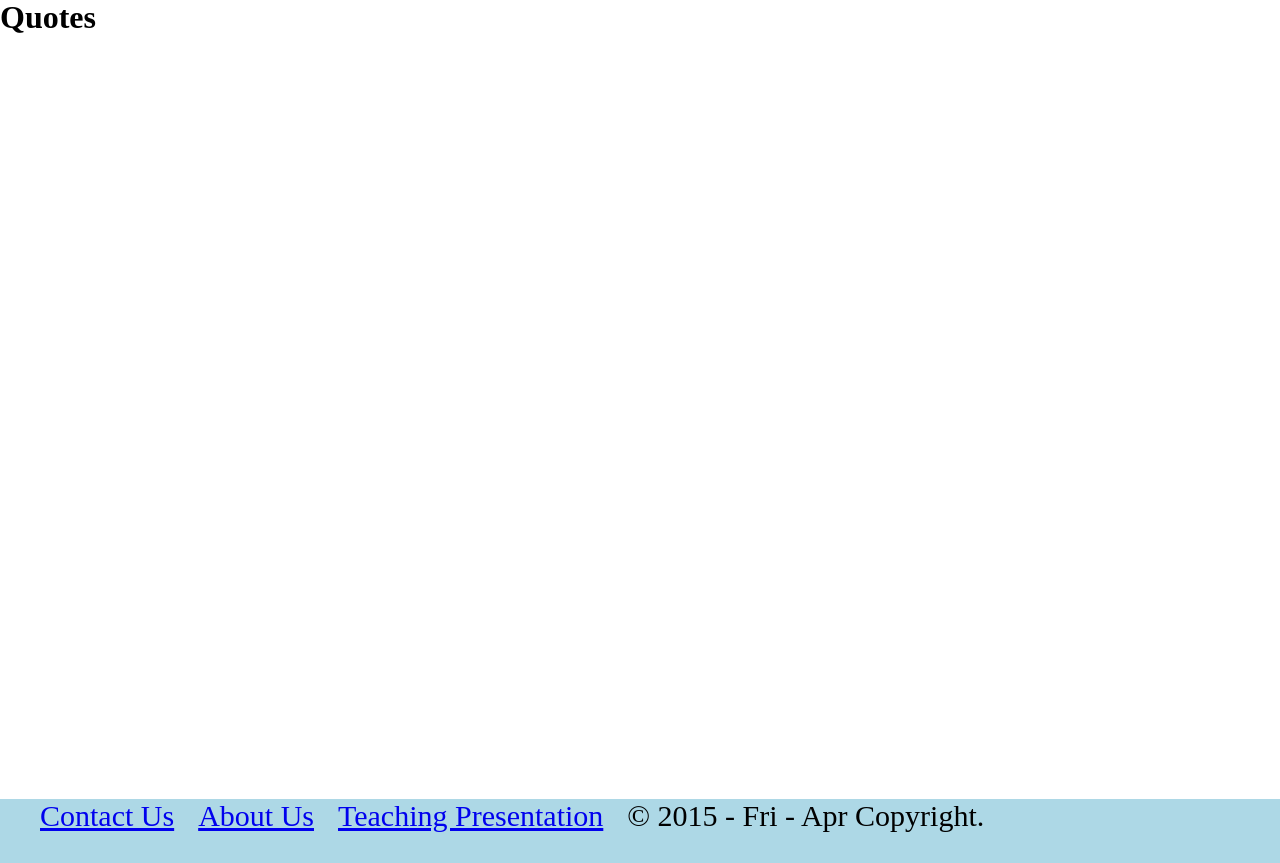
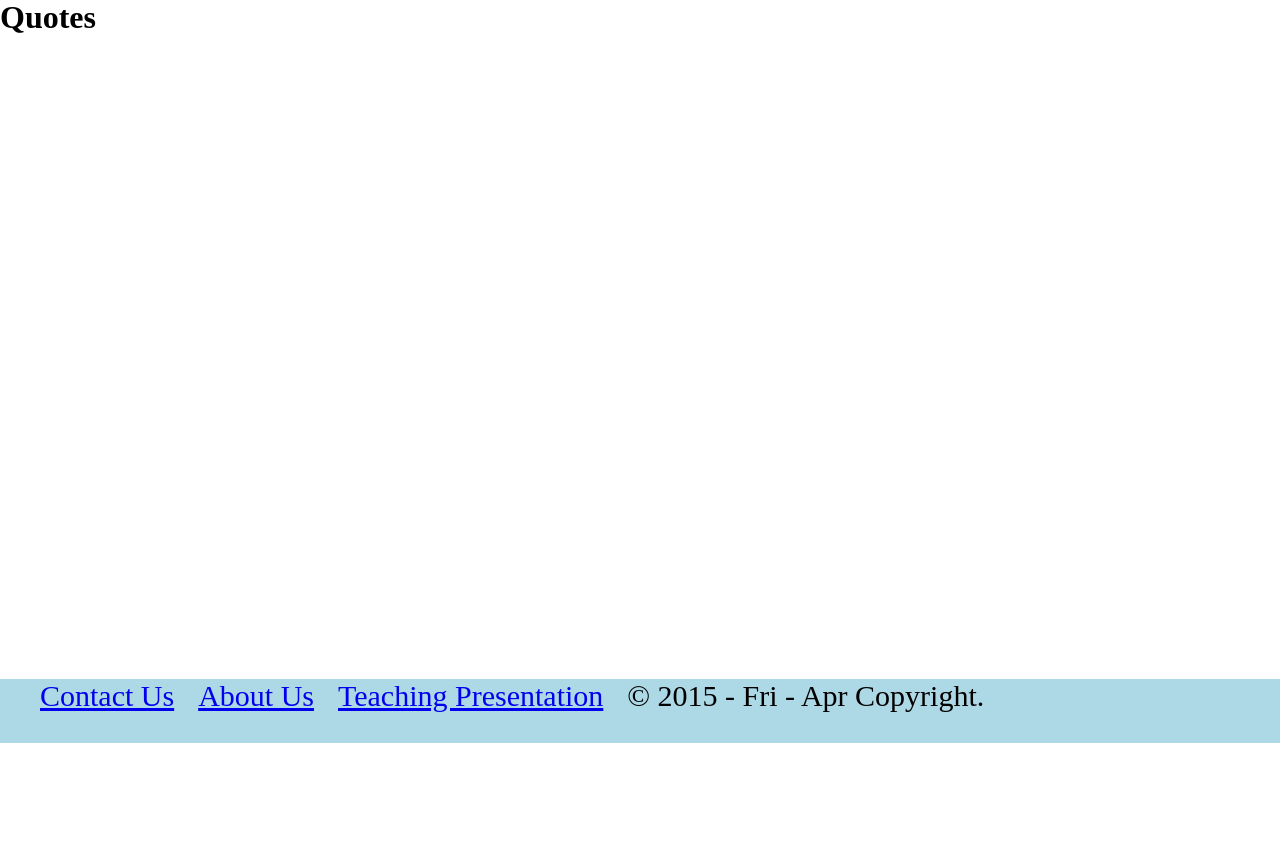
Before and after one commit to jordanharmon13/quotemeliberty, a PHP site: page / in a window 1280 px wide. Shown: the part 124-987 px from the top of the page. After the commit the page ends 867 px from the top, so only its background shows below. Run offline with PHP 8.4, Linux system fonts and the light colour scheme; data that the repository does not hold is empty; a stand-in replaces the project's code that opens the database connection.

Commit message:
adjusted footer to 85%

```diff
--- a/stylesheet.css
+++ b/stylesheet.css
@@ -55,14 +55,12 @@ nav ul li {
 }
 
 /* This makes the footer stay at the bottom of the page */
-html, body, main {
+html, body {
     height: 100%;
 }
 
 body > main {
-    min-height: 100%;
-    height: auto;
-    height: 100%;
+    min-height: 85%;
     margin: 0 auto;
 
 }
```
